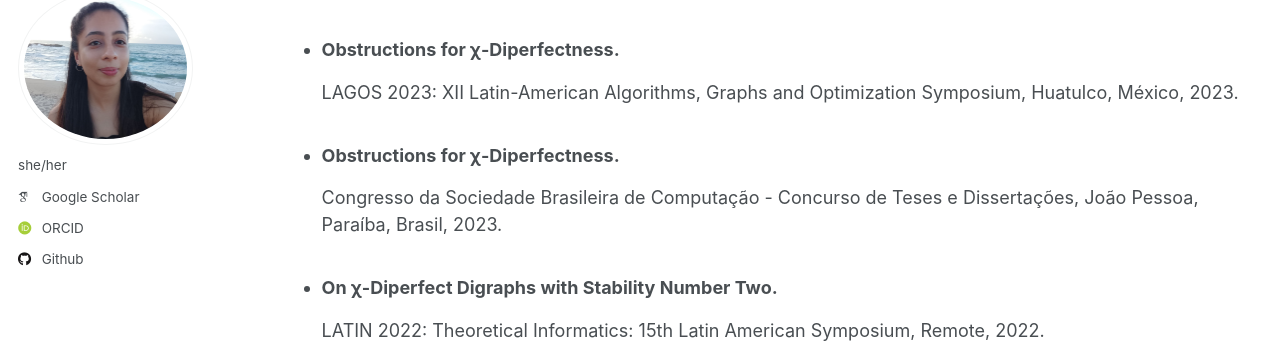
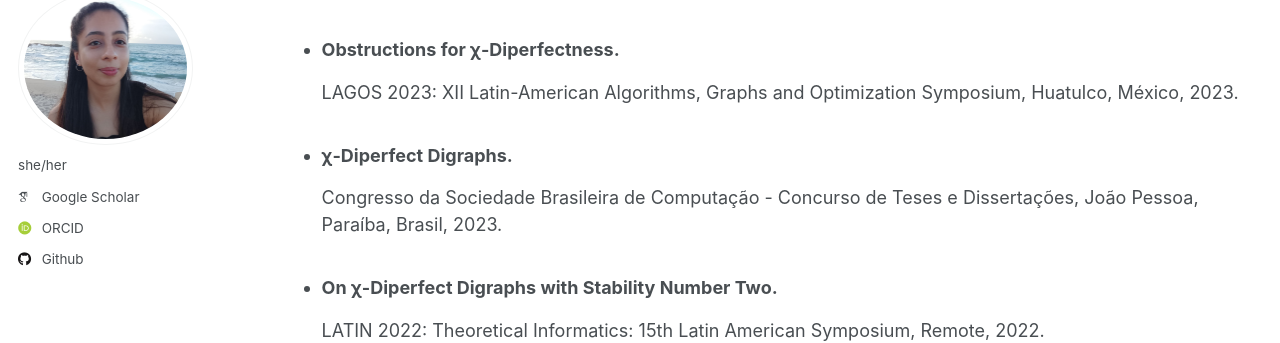
Before and after one commit to carolineapsilva/carolineapsilva.github.io, a Jekyll site: the page built from _pages/talks.html, in a window 1280 px wide and 900 px high, scrolled down 336 px. Shown: the part 115-458 px from the top of the window. Built offline with Jekyll 4.4.1, drawn with Linux system fonts in a browser that asks for light colours; some web fonts are replaced.

Commit message:
fix talk

```diff
--- a/_pages/talks.html
+++ b/_pages/talks.html
@@ -18,7 +18,7 @@ author_profile: true
   <li><h3>Obstructions for χ-Diperfectness.</h1>
   <p>LAGOS 2023: XII Latin-American Algorithms, Graphs and Optimization Symposium, Huatulco, México, 2023.</p></li>
 
-  <li><h3>Obstructions for χ-Diperfectness.</h1>
+  <li><h3>χ-Diperfect Digraphs.</h1>
   <p>Congresso da Sociedade Brasileira de Computação - Concurso de Teses e Dissertações, João Pessoa, Paraíba, Brasil, 2023.</p></li>
 
   <li><h3>On χ-Diperfect Digraphs with Stability Number Two.</h1>
```
Also changed, not shown: 1 other file.
